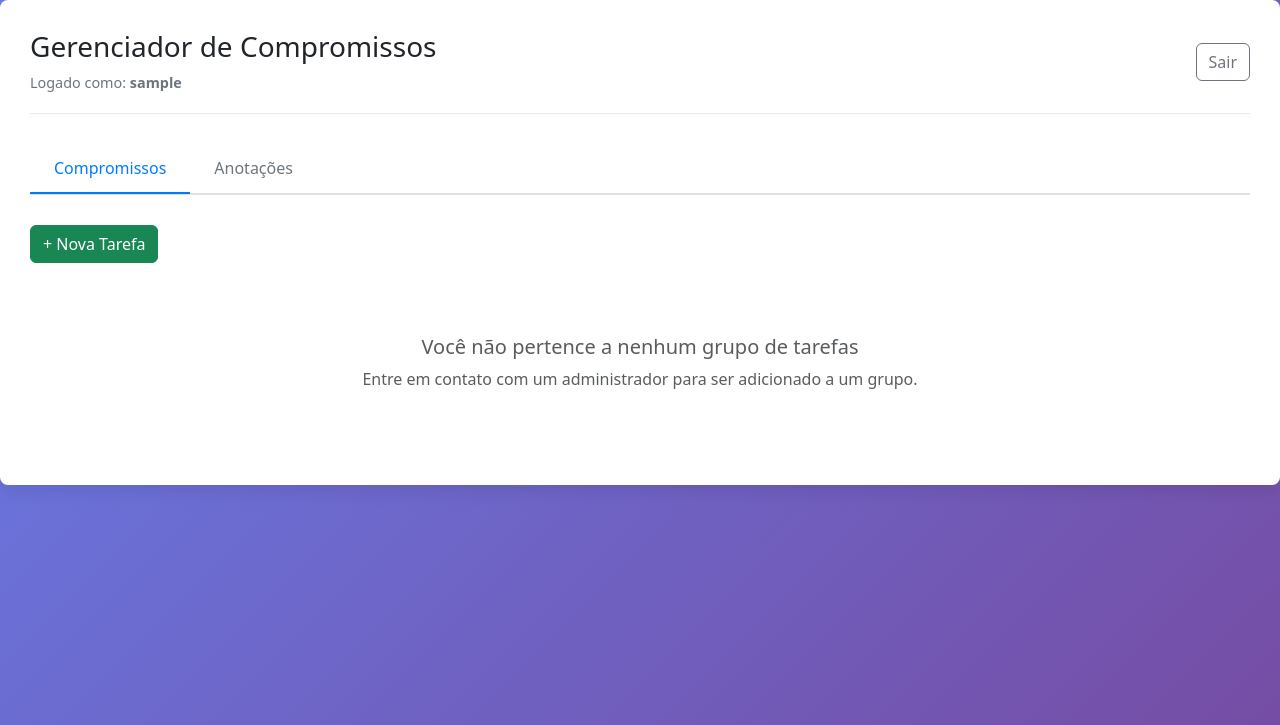
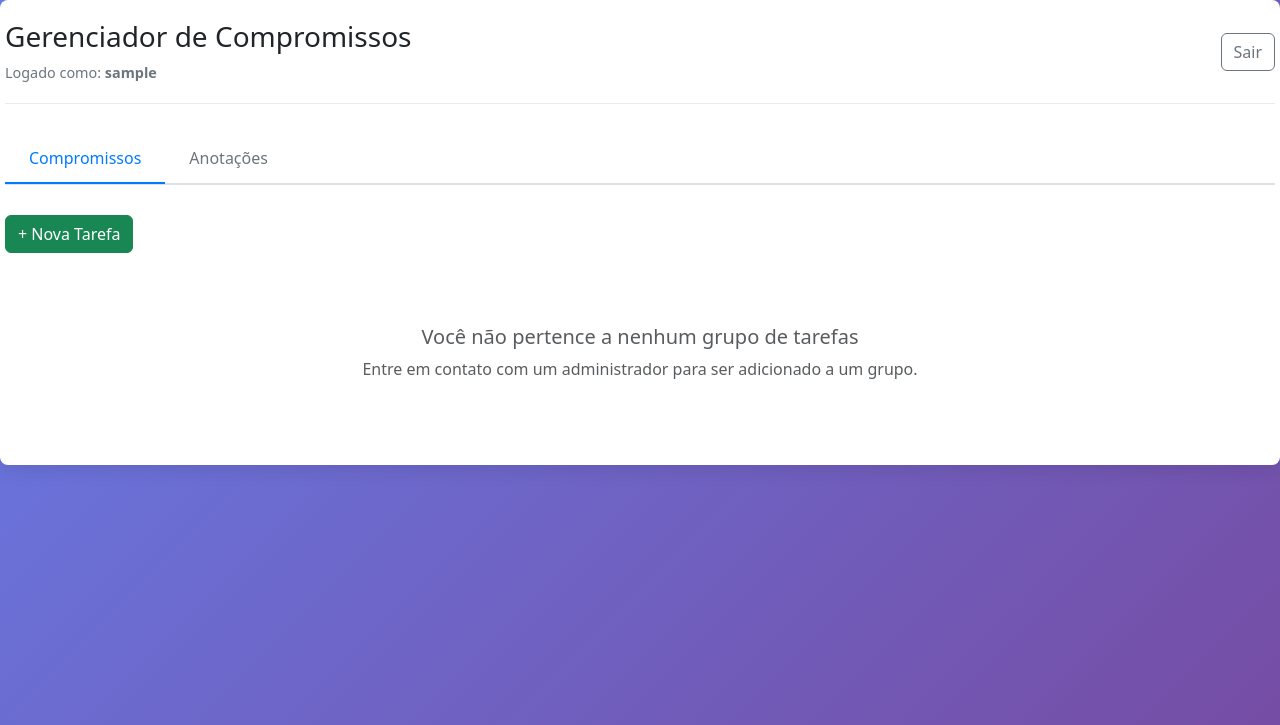
Before and after one commit to Corolario/agenda-tarefas, a Flask app: page / in a window 1280 px wide. Shown: the top 725 px of the page. Run offline with Flask 3, Linux system fonts and the light colour scheme; the visitor is signed in with stand-in values (Sample User, id 1); data that the repository does not hold is empty; some libraries are stand-ins or nearby versions.

Commit message:
Reduce padding in base.html template

```diff
--- a/templates/base.html
+++ b/templates/base.html
@@ -18,7 +18,7 @@
             background: white;
             border-radius: 8px;
             box-shadow: 0 4px 20px rgba(0,0,0,0.1);
-            padding: 30px;
+            padding: 20px 5px;
         }
 
         .page-header {
```
